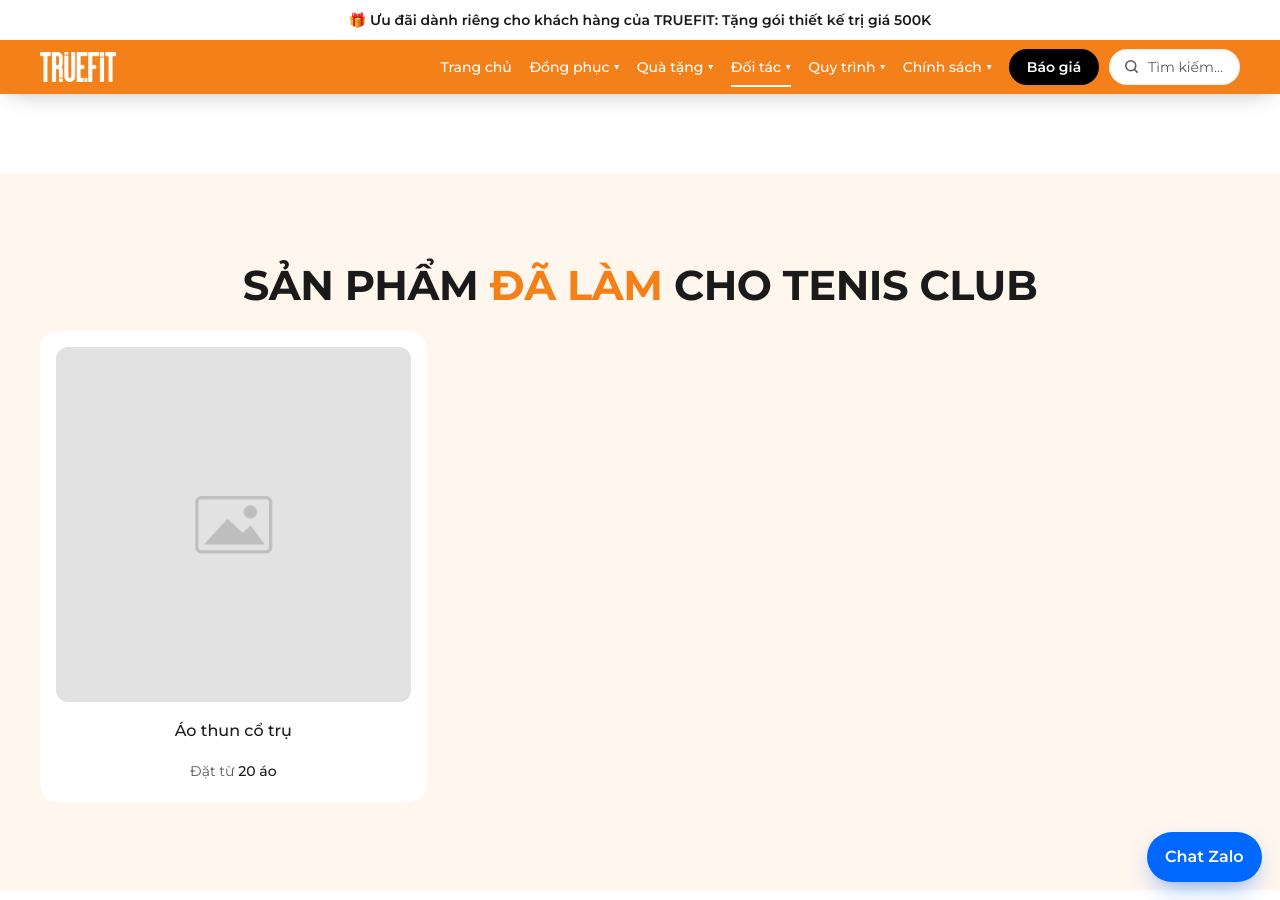
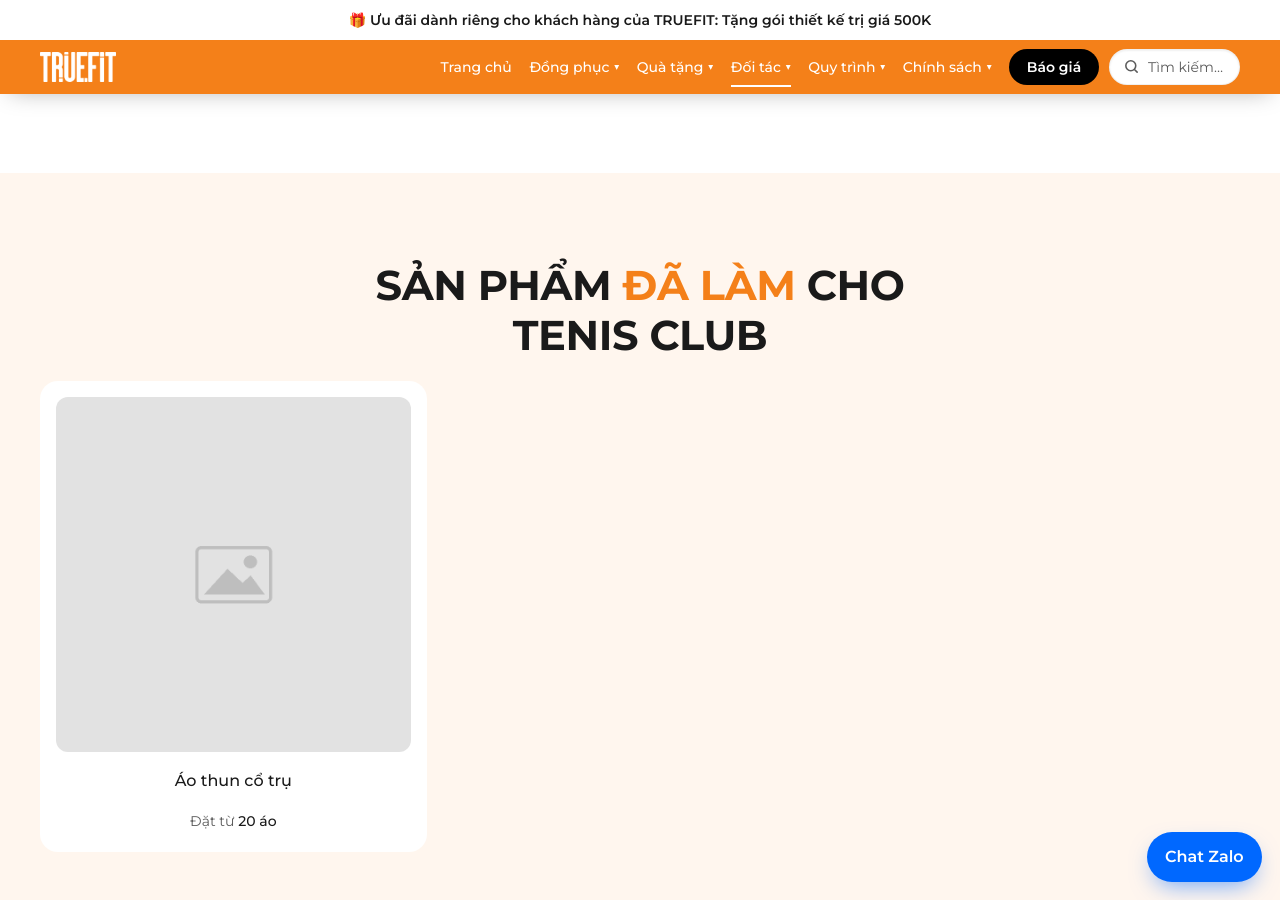
Before and after one commit to bap47/truefit, a Jekyll site: the page built from _khach_hang/dong-phuc/tenis-club.md, in a window 1280 px wide and 900 px high, scrolled down 809 px. Built offline with Jekyll 4.4.1, drawn with Linux system fonts in a browser that asks for light colours.

Commit message:
Add files via upload

```diff
--- a/_layouts/client.html
+++ b/_layouts/client.html
@@ -52,7 +52,7 @@ layout: default
 {% if da_lam.size > 0 %}
 <section class="tf-section tf-section--cream" id="san-pham">
   <div class="wrap">
-    <h2 class="tf-title reveal">Sản phẩm <span>đã làm</span> cho {{ page.title }}</h2>
+    <h2 class="tf-title reveal">Sản phẩm <span>đã làm</span> cho<br>{{ page.title }}</h2>
     <div class="tf-grid">
       {% for p in da_lam %}{% include product-card.html p=p %}{% endfor %}
     </div>
```
